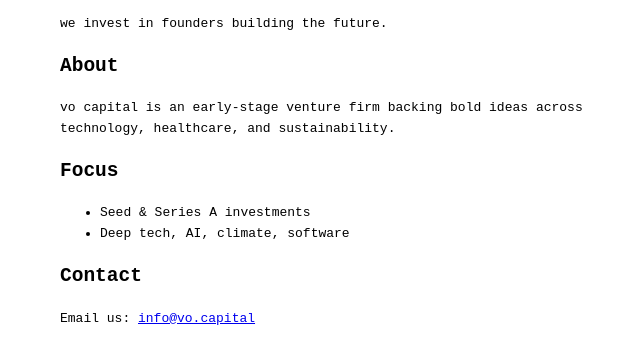
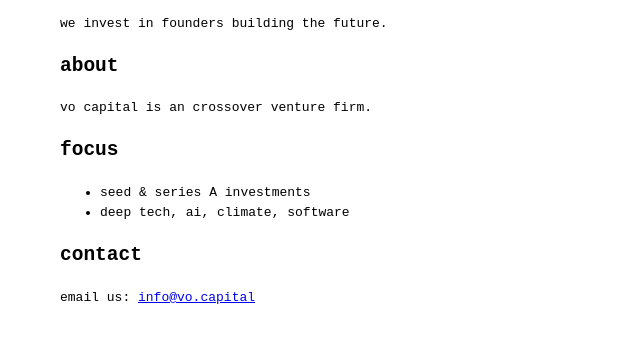
Before and after one commit to rhnmac/vo-capital, a plain HTML site: page index.html in a window 1280 px wide. Shown: the part 95-458 px from the top of the page, without its empty margins (280-920 px from the left). Drawn offline with Linux system fonts and the light colour scheme.

Commit message:
Update index.html

```diff
--- a/index.html
+++ b/index.html
@@ -8,16 +8,16 @@
     <h1>via occulta capital</h1>
     <p>we invest in founders building the future.</p>
 
-    <h2>About</h2>
-    <p>vo capital is an early-stage venture firm backing bold ideas across technology, healthcare, and sustainability.</p>
+    <h2>about</h2>
+    <p>vo capital is an crossover venture firm.</p>
 
-    <h2>Focus</h2>
+    <h2>focus</h2>
     <ul>
-        <li>Seed & Series A investments</li>
-        <li>Deep tech, AI, climate, software</li>
+        <li>seed & series A investments</li>
+        <li>deep tech, ai, climate, software</li>
     </ul>
 
-    <h2>Contact</h2>
-    <p>Email us: <a href="mailto:info@vo.capital">info@vo.capital</a></p>
+    <h2>contact</h2>
+    <p>email us: <a href="mailto:info@vo.capital">info@vo.capital</a></p>
 </body>
 </html>
```
